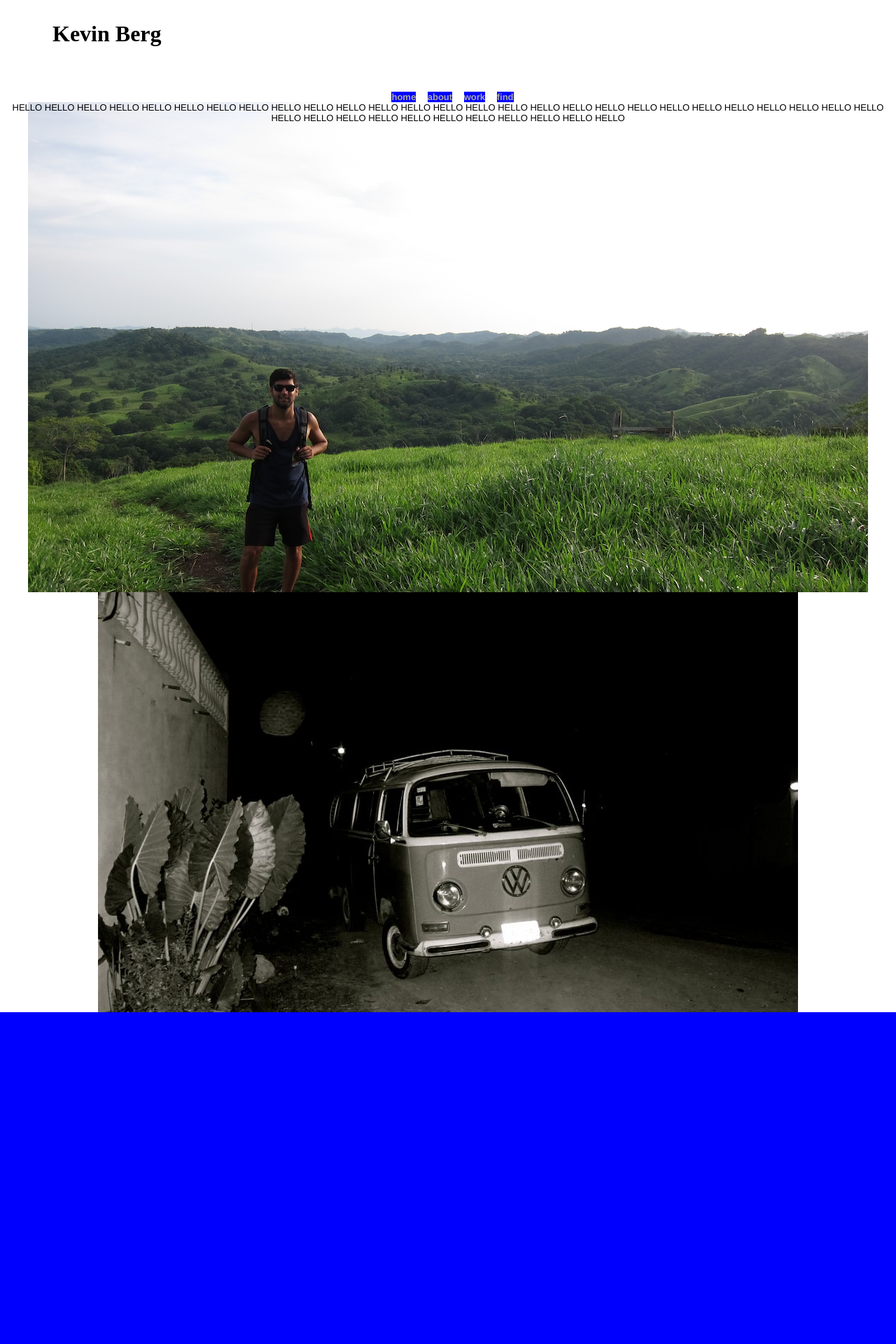
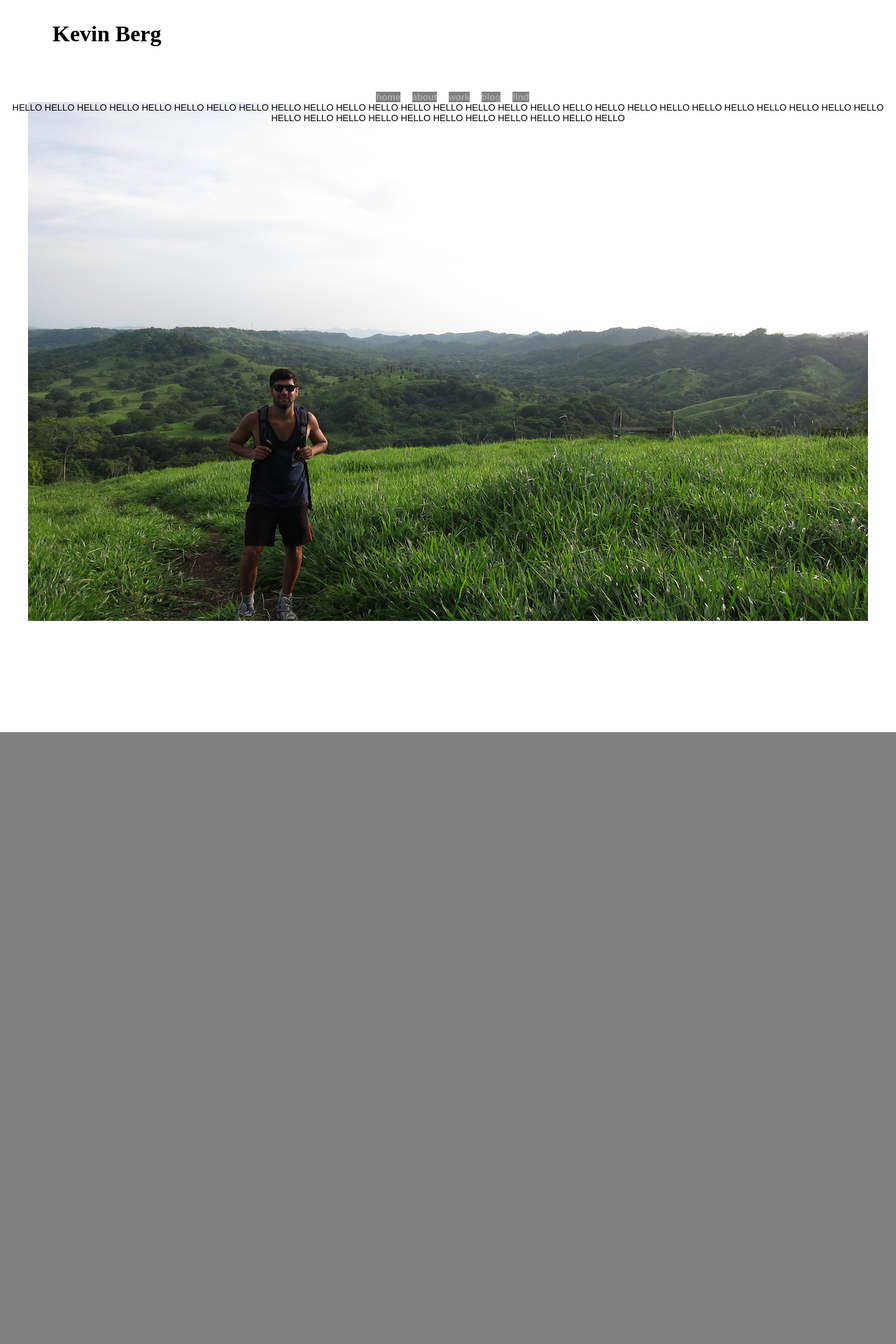
Before and after one commit to kevinberg3/ktb, a Jekyll site: the page built from index.html, in a window 1280 px wide. Shown: the top 1920 px of the page at 70% size. Built offline with Jekyll 4.4.1, drawn with Linux system fonts in a browser that asks for light colours; some web fonts are replaced; Markdown is read by kramdown in place of the engine named in the settings.

Commit message:
adding in jquery to resize divs to fit width and height

```diff
--- a/_layouts/default.html
+++ b/_layouts/default.html
@@ -20,28 +22,30 @@
       <br>
       <div class="site">
         <div class="header">
-          <h6 class="title">Kevin Berg</h6>
+          <h1 class="title">Kevin Berg</h1>
           <a class="extra" href="/">home</a>
           <a class="extra" href="/">about</a>
           <a class="extra" href="/">work</a>
+          <a class="extra" href="/">blog</a>
           <a class="extra" href="/">find</a>
         </div>
           <div class="container">
-            <div id="intro">
+            <div class="sections" id="intro">
                 HELLO HELLO HELLO HELLO HELLO HELLO HELLO HELLO HELLO HELLO HELLO HELLO HELLO HELLO HELLO HELLO HELLO HELLO HELLO HELLO HELLO HELLO HELLO HELLO HELLO HELLO HELLO HELLO HELLO HELLO HELLO HELLO HELLO HELLO HELLO HELLO HELLO HELLO
             </div>
 
-          <div id="second">
+            <div class="sections" id="second">
 
-          </div>
 
-          <div id="third">
+            </div>
 
-          </div>
+            <div class="sections" id="third">
 
-          <div id="fourth">
+            </div>
 
-          </div>
+            <div class="sections" id="fourth">
+
+            </div>
 
 
 
@@ -49,7 +53,7 @@
 
 
 
-            </div>
+          </div>
 
 
 
@@ -71,6 +75,10 @@
             </div>
           </div>
         </div> <!-- /container -->
-
+        <script>
+        $(document).ready(function(){
+            $('.sections').height($(window).height());
+        });
+        </script>
     </body>
 </html>
--- a/css/main.css
+++ b/css/main.css
@@ -70,7 +70,7 @@
   width: 100%;
 }
 
-.site .header h6.title {
+.site .header h1.title {
   text-indent: 75px;
   font-size: xx-large;
   text-align: left;
@@ -87,6 +87,7 @@
 }
 
 .site .header a.extra {
+  background-color: gray;
   color: #aaa;
   margin-left: 1em;
 }
@@ -196,9 +197,10 @@
 }
 
 #second{
-  background: url('../Assets/Images/oldcar.jpg') 50% 0 no-repeat fixed;
+  /*background: url('../Assets/Images/oldcar.jpg') 50% 0 no-repeat fixed;*/
+  background-color: gray;
   color: red;
-  height: 600px;
+  height: 100%;
   margin: 0 auto;
   overflow: hidden;
   padding: 0;
@@ -206,7 +208,7 @@
 }
 
 #second .bg{
-  background: url(images/trainers.png) 50% 0 no-repeat fixed;
+  /*background: url(images/trainers.png) 50% 0 no-repeat fixed;*/
   height: 600px;
   margin: 0 auto;
   padding: 0;
```
Also changed, not shown: other parts of _layouts/default.html (+2 -0 lines).
